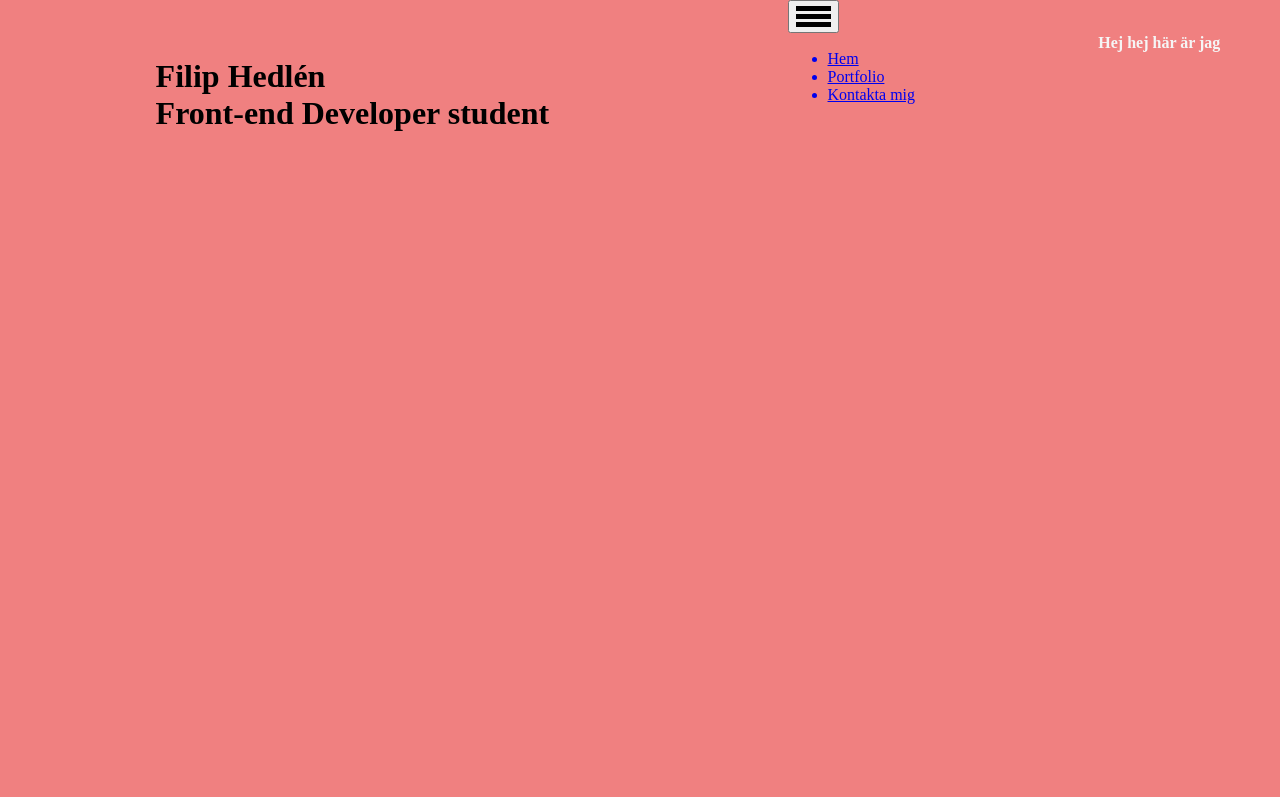
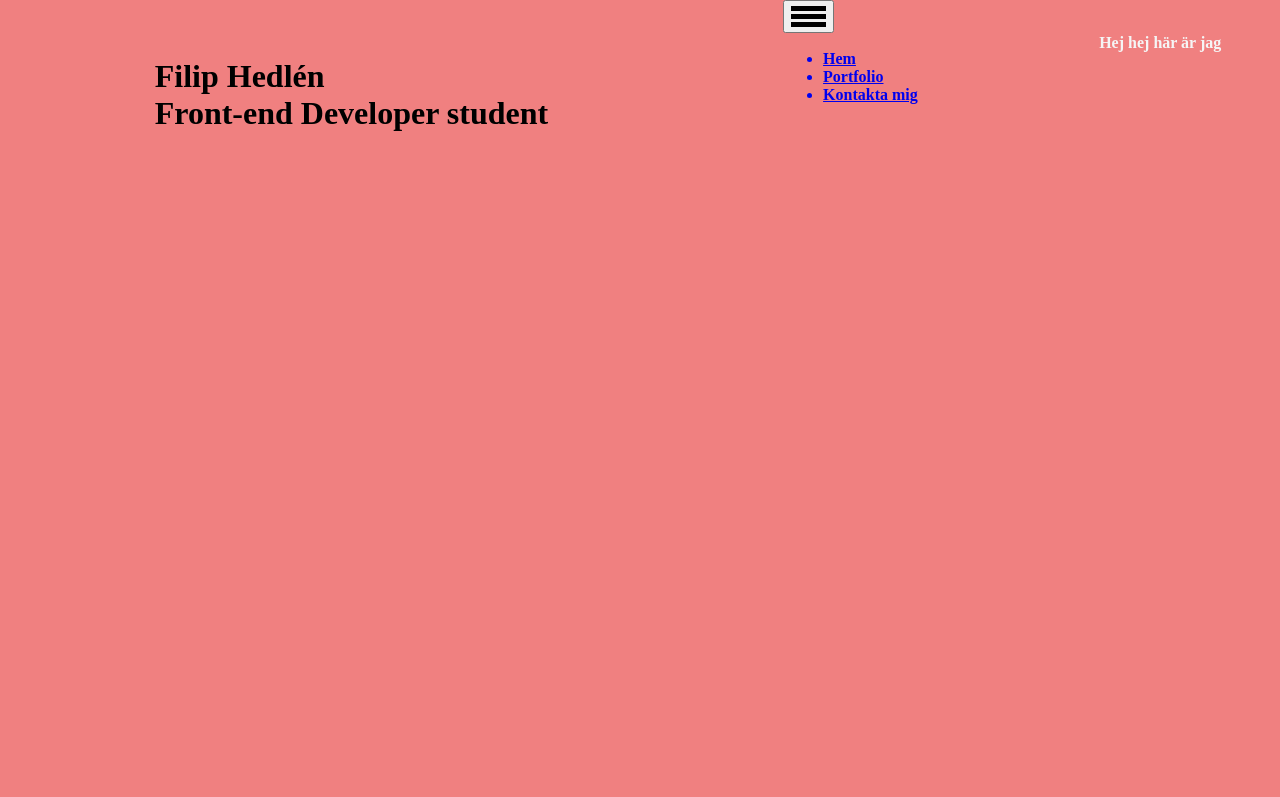
Before and after one commit to FilipHedlen/Portfolio--git, a website built with Vite: page src/index.html in a window 1280 px wide. Shown: the top 797 px of the page. Built offline with nearby package versions, Linux system fonts and the light colour scheme; files whose address does not match are found by name.

Commit message:
Added minor changes to CSS

```diff
--- a/src/styles/style.scss
+++ b/src/styles/style.scss
@@ -26,14 +26,25 @@
     format('woff2');
 }
 
+:root {
+    font-family: KyivType;
+    font-weight: 700;
+}
 
-
+* {
+    box-sizing: border-box;
+}
 
 body,
 html {
     margin:0;
     padding:0;
     scroll-behavior: smooth;
+}
+
+h1,
+p {
+    white-space: pre;
 }
 
 .header {
@@ -45,13 +56,6 @@ html {
     display:flex;
     flex-direction: row;
     justify-content: space-around;
-}
-
-h1,
-p {
-    white-space: pre;
-    font-family: KyivType;
-    font-weight: 700;
 }
 
 .menubtn {
```
Also changed, not shown: src/styles/style.css, 1 other file.
